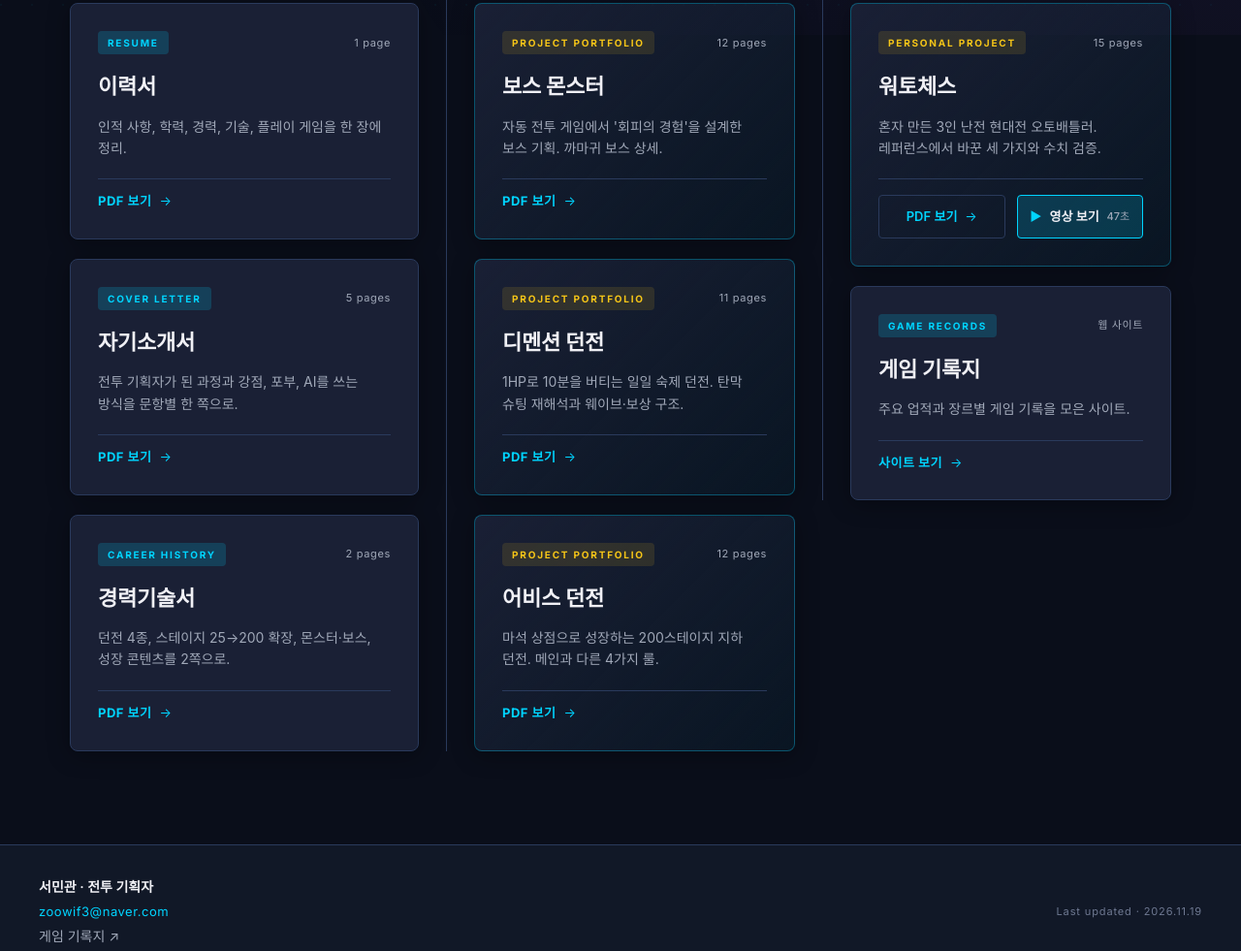
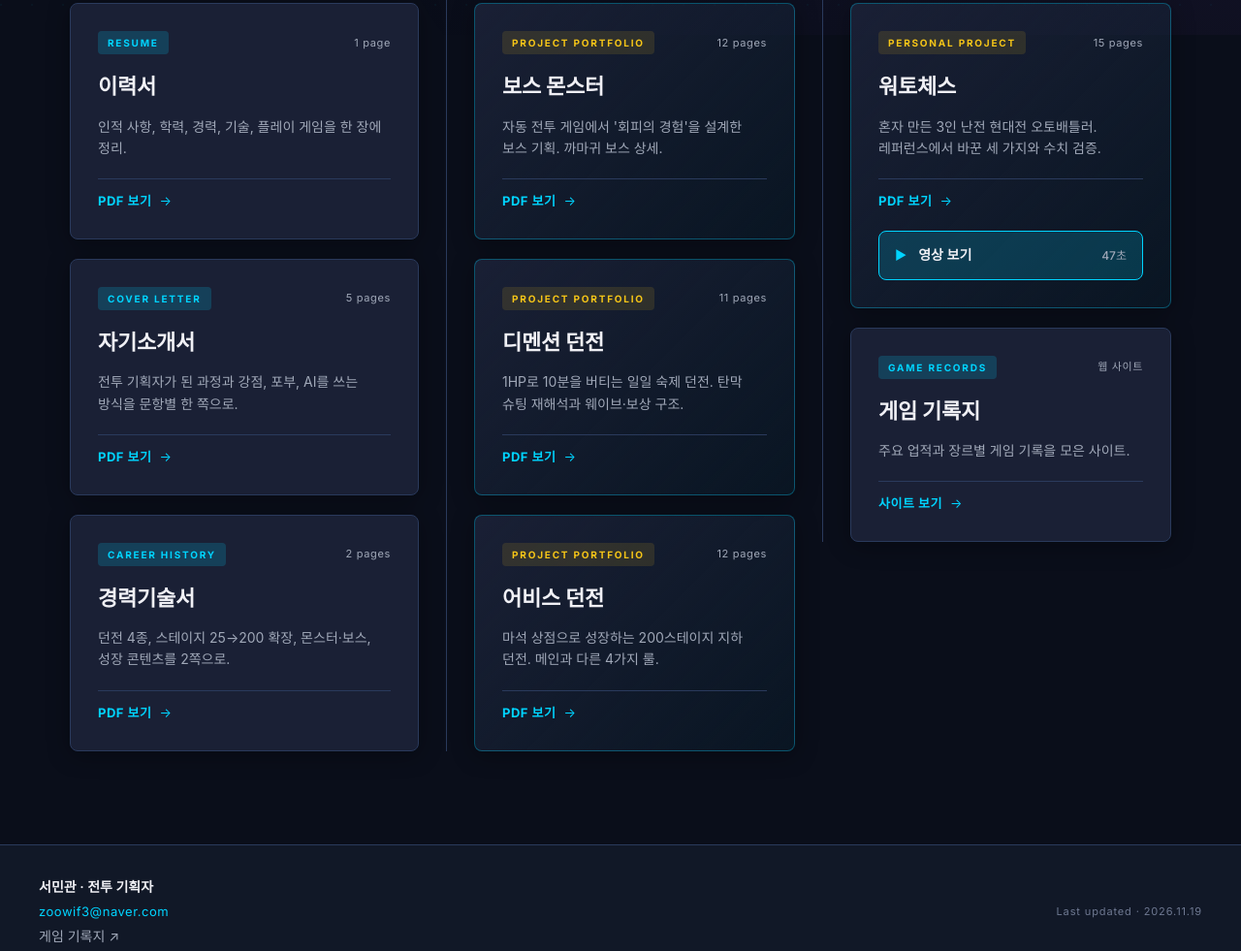
Before and after one commit to minkwan8048-lgtm/portfolio, a plain HTML site: page index.html in a window 1280 px wide. Shown: the part 764-1745 px from the top of the page at 97% size. Drawn offline with Linux system fonts and the light colour scheme; a web font is replaced by a local one.

Commit message:
WarToChess card: keep PDF link row, put video button on its own row
Co-Authored-By: Claude Fable 5.2 <noreply@anthropic.com>

```diff
--- a/index.html
+++ b/index.html
@@ -143,17 +143,15 @@
         </div>
         <h3 class="card-title">워토체스</h3>
         <p class="card-desc">혼자 만든 3인 난전 현대전 오토배틀러. 레퍼런스에서 바꾼 세 가지와 수치 검증.</p>
-        <div class="card-actions">
-          <a class="card-action" href="assets/pdfs/wartochess.pdf" target="_blank" rel="noopener">
-            <span class="cta-text">PDF 보기</span>
-            <span class="cta-arrow">→</span>
-          </a>
-          <a class="card-action card-action-video" href="wartochess.html">
-            <span class="video-btn-play" aria-hidden="true">▶</span>
-            <span class="cta-text">영상 보기</span>
-            <span class="card-action-meta">47초</span>
-          </a>
-        </div>
+        <a class="card-cta card-cta-link" href="assets/pdfs/wartochess.pdf" target="_blank" rel="noopener">
+          <span class="cta-text">PDF 보기</span>
+          <span class="cta-arrow">→</span>
+        </a>
+        <a class="video-btn card-video" href="wartochess.html">
+          <span class="video-btn-play" aria-hidden="true">▶</span>
+          <span class="video-btn-text">영상 보기</span>
+          <span class="video-btn-meta">47초</span>
+        </a>
       </div>
       <a class="card" href="https://minkwan8048-lgtm.github.io/game-records/" target="_blank" rel="noopener">
         <div class="card-top">
--- a/style.css
+++ b/style.css
@@ -508,3 +508,8 @@ a { color: inherit; text-decoration: none; }
 .card-action-video { border-color: var(--c-cyan); background: var(--c-cyan-soft); color: var(--c-text); }
 .card-action-video:hover { background: rgba(0, 212, 255, 0.3); }
 .card-action-meta { font-family: var(--font-en); font-size: 11px; font-weight: 500; color: var(--c-text-soft); }
+
+/* 워토체스 카드: PDF 보기 줄은 다른 카드와 같게, 영상 버튼은 그 아래 따로 */
+.card-cta-link:hover .cta-arrow { transform: translateX(6px); }
+.card-cta-link:focus-visible { outline: 2px solid var(--c-cyan); outline-offset: 4px; }
+.card-video { margin-top: 20px; padding: 13px 16px; font-size: 14px; }
```
